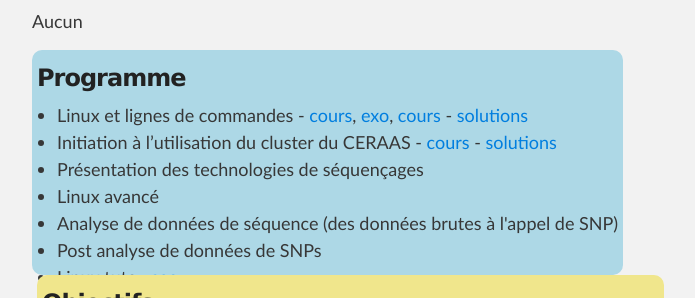
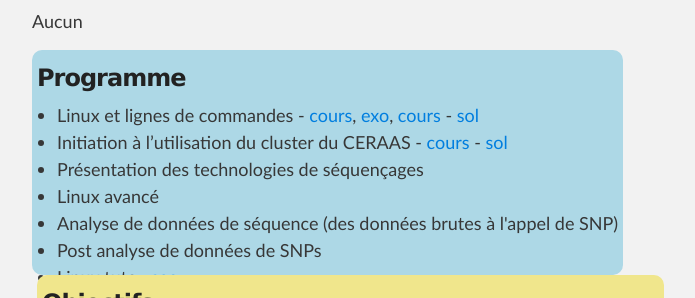
Before and after one commit to SouthGreenPlatform/trainings, a Jekyll site: the page built from _pages/ngsTrainings.md, in a window 1280 px wide and 900 px high, scrolled down 2374 px. Shown: the part 156-454 px from the top of the window, without its empty margins (18-713 px from the left). Built offline with Jekyll 4.4.1, drawn with Linux system fonts in a browser that asks for light colours; nearby versions of some CDN libraries.

Commit message:
Update ngsTrainings.md

```diff
--- a/_pages/ngsTrainings.md
+++ b/_pages/ngsTrainings.md
@@ -28,8 +28,8 @@ Aucun
 <div id="colonne1">
 <h3>Programme</h3>
 <ul>
-<li>Linux et lignes de commandes - <a target="_blank" href="{{ site.url }}/files/linux/GuideDeSurvieLinux-thies2018.pdf">cours</a>, <a target="_blank" href="{{ site.url }}/linux/linuxGuidePractice">exo</a>, <a target="_blank" href="{{ site.url }}/files/hpc/HPC_thies.pdf">cours</a> - <a target="_blank" href="https://docs.google.com/document/d/1Avtr9l2JIOOkivcPmlmHijEQ70jToDT1YIZAR-0psA0/edit?usp=sharing">solutions</a> </li>
-<li>Initiation à l’utilisation du cluster du CERAAS - <a target="_blank" href="{{ site.url }}/files/hpc/HPC_thies.pdf">cours</a> - <a target="_blank" href="https://docs.google.com/document/d/15jBDMKtJbY4LUznbAzxnkC2M7vGgGscA_z2ly1bcIcU/edit?usp=sharing">solutions</a></li>
+<li>Linux et lignes de commandes - <a target="_blank" href="{{ site.url }}/files/linux/GuideDeSurvieLinux-thies2018.pdf">cours</a>, <a target="_blank" href="{{ site.url }}/linux/linuxGuidePractice">exo</a>, <a target="_blank" href="{{ site.url }}/files/hpc/HPC_thies.pdf">cours</a> - <a target="_blank" href="https://docs.google.com/document/d/1Avtr9l2JIOOkivcPmlmHijEQ70jToDT1YIZAR-0psA0/edit?usp=sharing">sol</a> </li>
+<li>Initiation à l’utilisation du cluster du CERAAS - <a target="_blank" href="{{ site.url }}/files/hpc/HPC_thies.pdf">cours</a> - <a target="_blank" href="https://docs.google.com/document/d/15jBDMKtJbY4LUznbAzxnkC2M7vGgGscA_z2ly1bcIcU/edit?usp=sharing">sol</a></li>
 <li>Présentation des technologies de séquençages </li>
 <li>Linux avancé</li>
 <li>Analyse de données de séquence (des données brutes à l'appel de SNP)</li>
```
